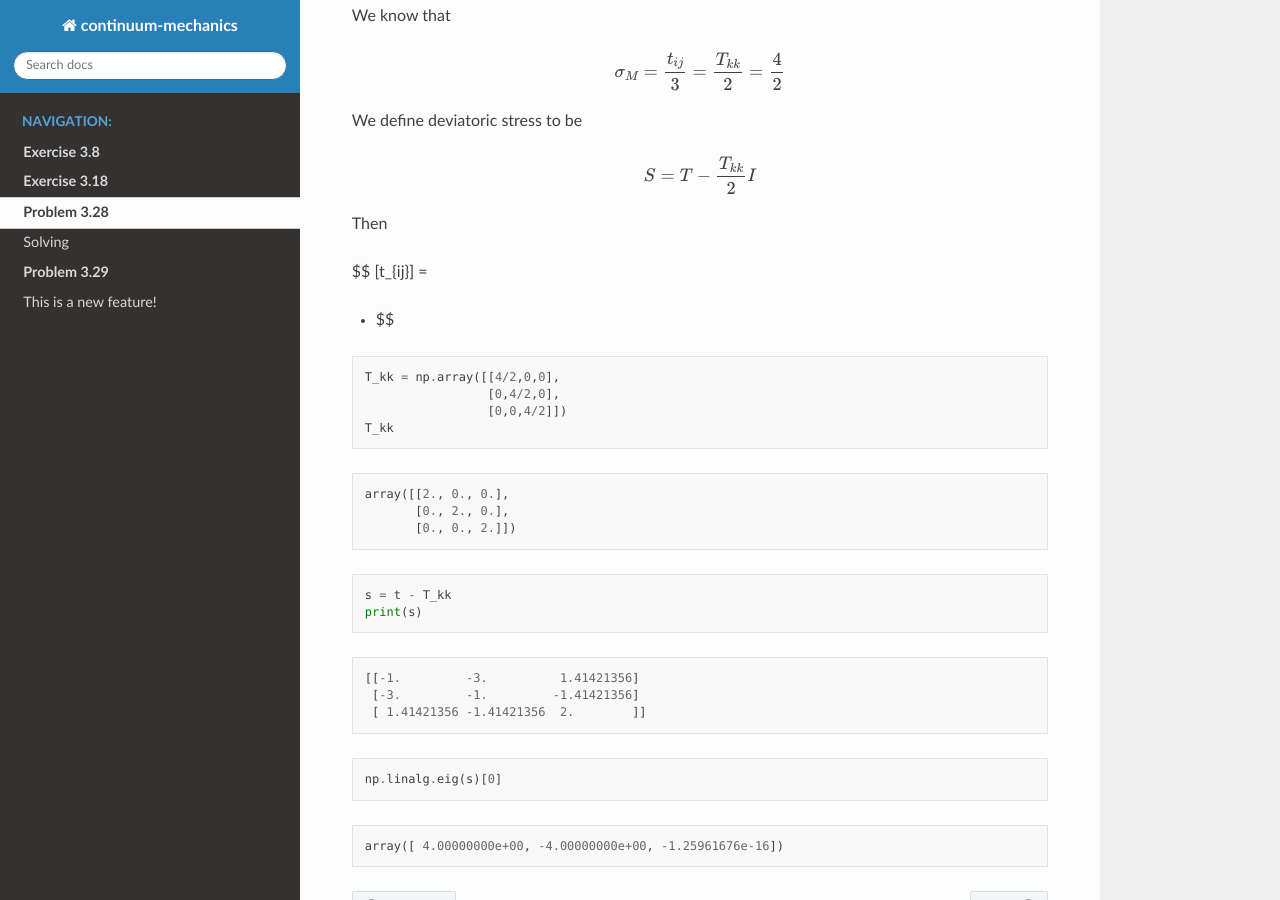
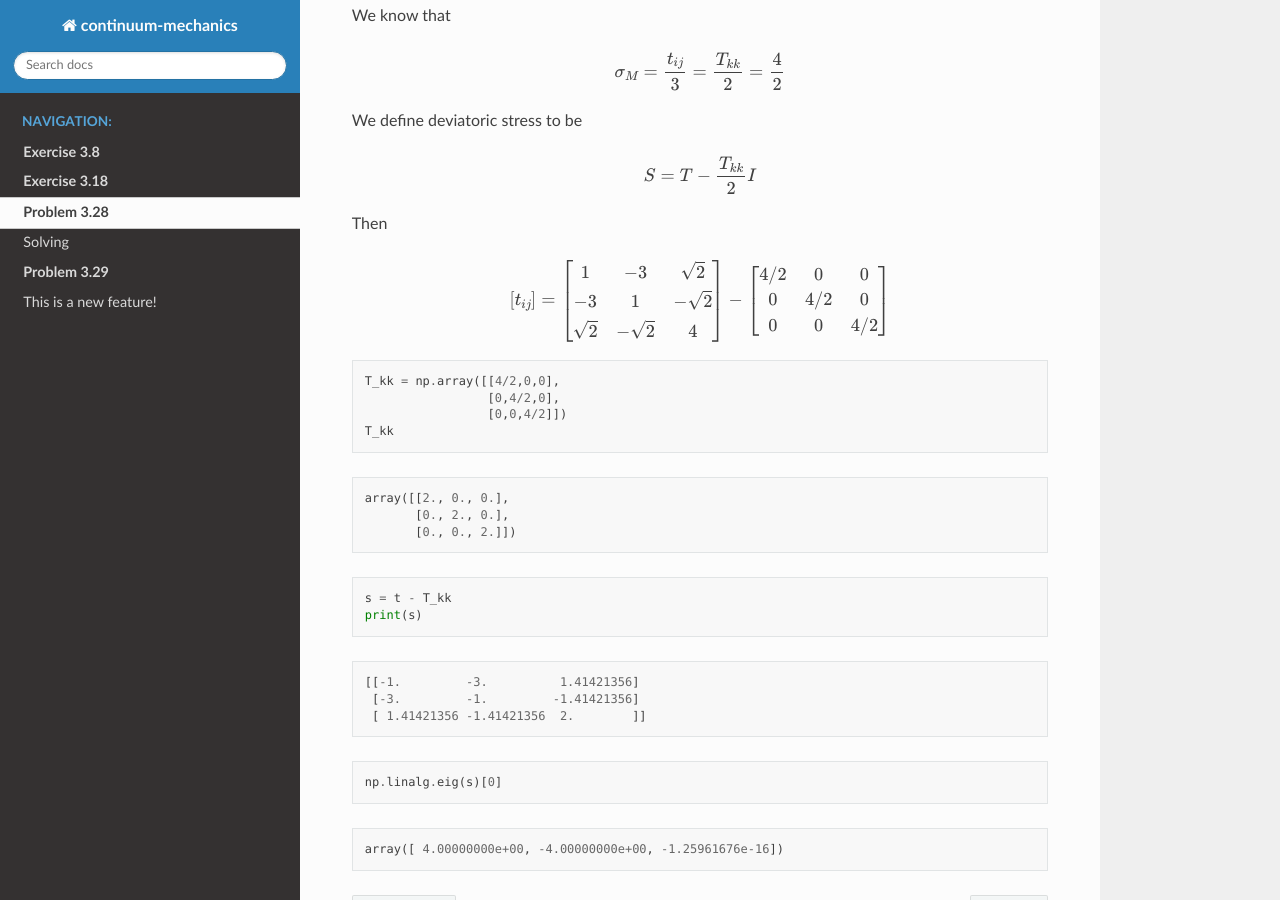
Before and after one commit to LeoUribC/Continuum-Mechanics, a Sphinx documentation site: the page built from doc/Ejercicio_3_28.rst, in a window 1280 px wide and 900 px high, scrolled down 2013 px. Built offline with Sphinx 7.4.7 and the Read the Docs theme 2.0.0, drawn with Linux system fonts in a browser that asks for light colours.

Commit message:
fixed matrix rendering minor bug

```diff
--- a/doc/Ejercicio_3_28.rst
+++ b/doc/Ejercicio_3_28.rst
@@ -143,27 +143,19 @@ We define deviatoric stress to be
 
 Then
 
-$$ [t_{ij}] =
+.. math::
 
-.. raw:: latex
-
+    [t_{ij}] =
    \begin{bmatrix}
        1 & -3 & \sqrt2 \\
        -3 & 1 & -\sqrt2 \\
        \sqrt2 & -\sqrt2 & 4
+   \end{bmatrix} -
+   \begin{bmatrix}
+       4/2 & 0 & 0 \\
+       0 & 4/2 & 0 \\
+       0 & 0 & 4/2
    \end{bmatrix}
-
--
-
-   .. raw:: latex
-
-      \begin{bmatrix}
-         4/2 & 0 & 0 \\
-         0 & 4/2 & 0 \\
-         0 & 0 & 4/2
-      \end{bmatrix}
-
-   $$
 
 .. code:: python
 
```
Also changed, not shown: source/Ejercicio_3_28.ipynb.
